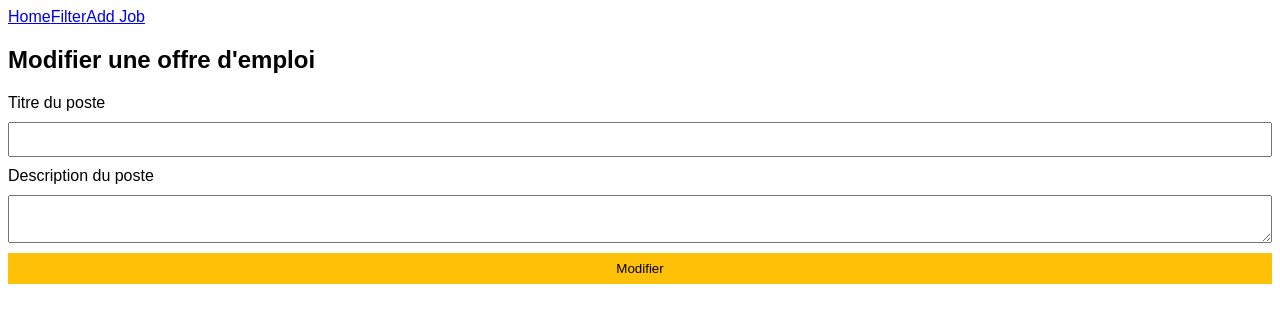
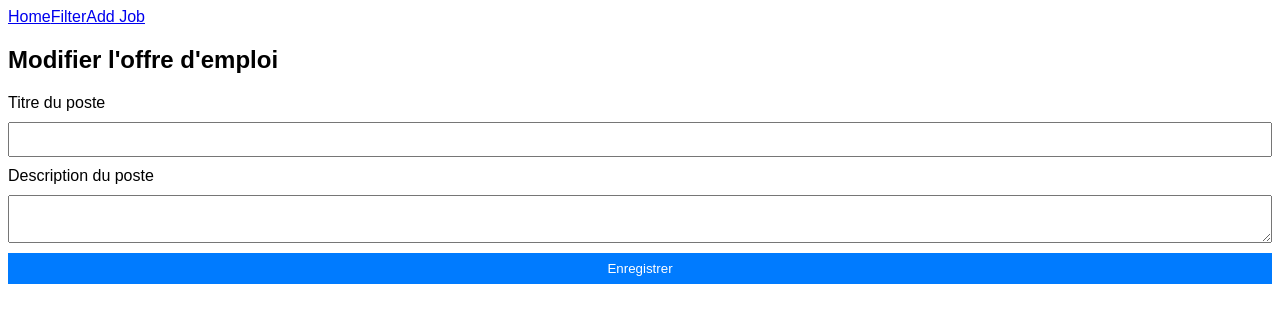
Before and after one commit to ZyadFri/PMAL, a Vue app in the folder TP4/: page /edit-job/1 in a window 1280 px wide. Shown: the top 322 px of the page. Built offline with nearby package versions, Linux system fonts and the light colour scheme.

Commit message:
Update EditJob.vue

```diff
--- a/TP4/src/components/EditJob.vue
+++ b/TP4/src/components/EditJob.vue
@@ -1,15 +1,14 @@
 <template>
   <div class="edit-job">
-      <h2>Modifier une offre d'emploi</h2>
-      <form @submit.prevent="submitForm">
-        <!-- Formulaire pour modifier une offre d'emploi -->
+    <h2>Modifier l'offre d'emploi</h2>
+    <form @submit.prevent="saveJob">
       <label for="editJobTitle">Titre du poste</label>
-        <input type="text" id="editJobTitle" v-model="jobTitle" required>
+      <input type="text" id="editJobTitle" v-model="editedJob.title" required>
 
       <label for="editJobDescription">Description du poste</label>
-        <textarea id="editJobDescription" v-model="jobDescription" required></textarea>
+      <textarea id="editJobDescription" v-model="editedJob.description" required></textarea>
 
-        <button type="submit">Modifier</button>
+      <button type="submit">Enregistrer</button>
     </form>
   </div>
 </template>
@@ -17,22 +16,24 @@
 <script>
 export default {
   name: 'EditJob',
+  props: {
+    job: Object,
+  },
   data() {
     return {
-        jobTitle: '',
-        jobDescription: '',
+      editedJob: { ...this.job },
     };
   },
   methods: {
-      submitForm() {
-        console.log('Formulaire de modification soumis');
+    saveJob() {
+      this.$emit('jobSaved', this.editedJob);
+      console.log('Job saved:', this.editedJob);
     },
   },
 };
 </script>
 
-  <style scoped>
-  /* Styles spécifiques à EditJob.vue */
+<style>
 .edit-job form {
   display: grid;
   gap: 10px;
@@ -47,8 +48,8 @@
 }
 
 .edit-job button {
-    background-color: #ffc107;
-    color: #000;
+  background-color: #007bff;
+  color: #fff;
   border: none;
   cursor: pointer;
 }
```
Lines whose indentation alone changed are shown as unchanged.
